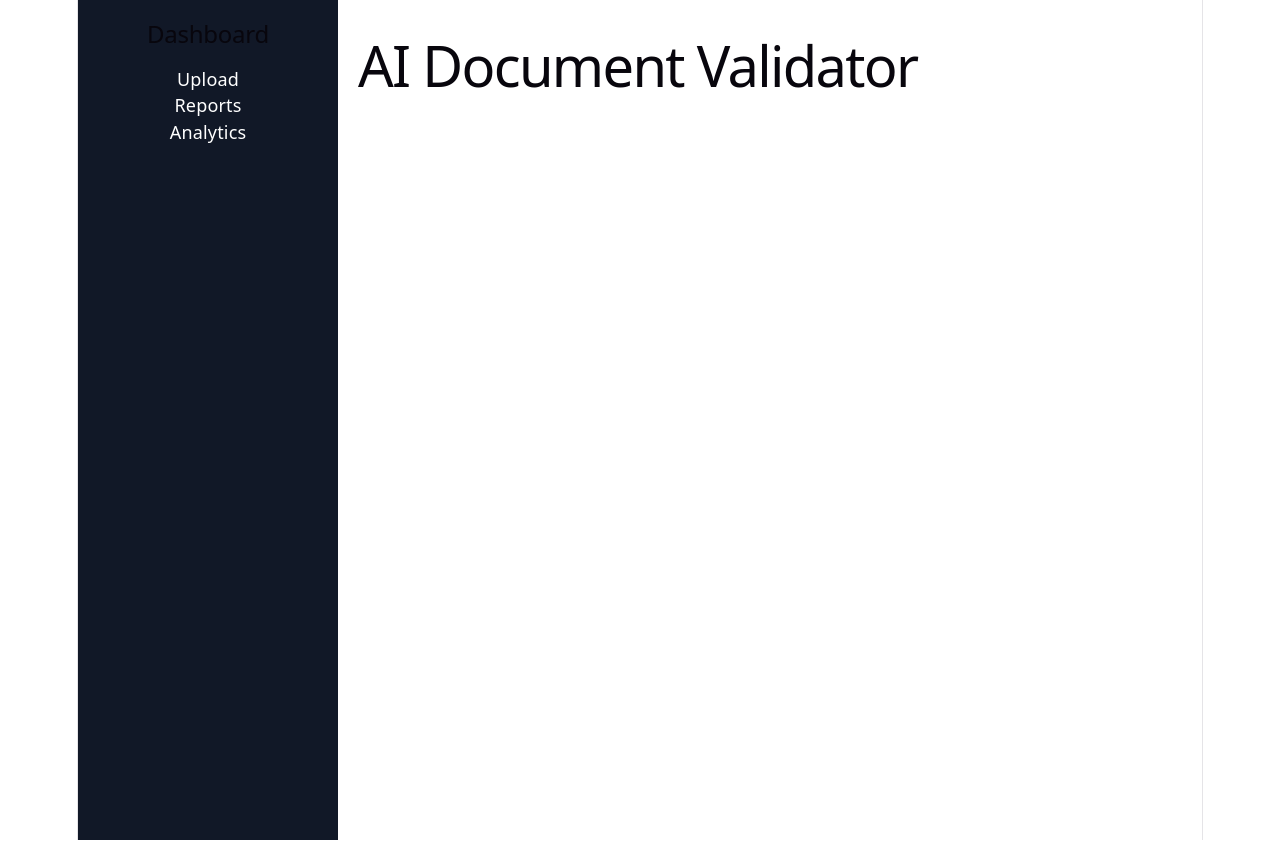
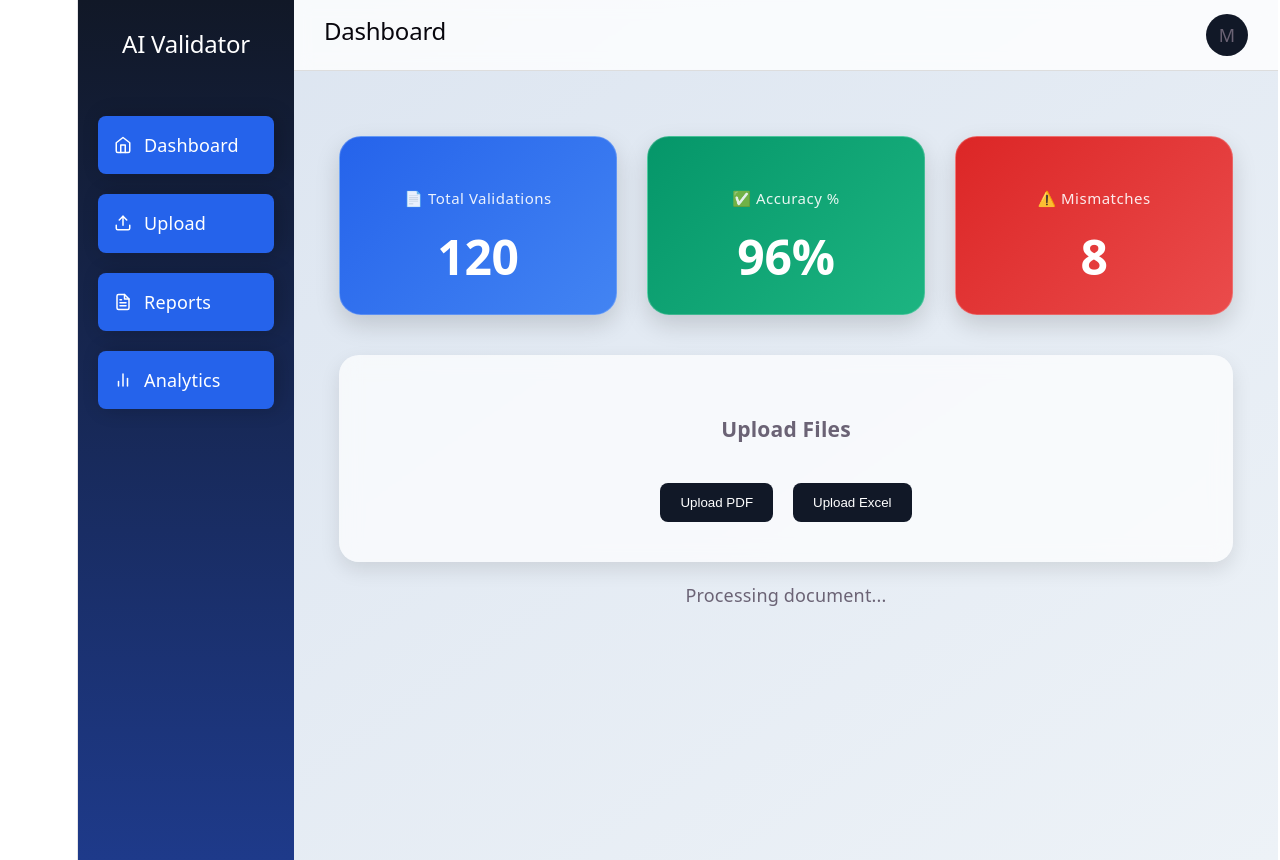
Before and after one commit to manasisawant/Ai-document-validator, a React app in the folder frontend/: page / in a window 1280 px wide. Built offline with nearby package versions, Linux system fonts and the light colour scheme; the HTML template or start-up script is replaced by a standard one.

Commit message:
Created Dashboard UI

```diff
--- a/frontend/package.json
+++ b/frontend/package.json
@@ -11,7 +11,8 @@
   },
   "dependencies": {
     "react": "^19.2.6",
-    "react-dom": "^19.2.6"
+    "react-dom": "^19.2.6",
+    "react-icons": "^5.6.0"
   },
   "devDependencies": {
     "@eslint/js": "^10.0.1",
--- a/frontend/src/App.jsx
+++ b/frontend/src/App.jsx
@@ -1,12 +1,33 @@
 import Sidebar from "./components/Sidebar";
+import Navbar from "./components/Navbar";
+import DashboardCards from "./components/DashboardCards";
+import UploadSection from "./components/UploadSection";
+import Loading from "./components/Loading";
+
+
 
 function App() {
   return (
-    <div style={{ display: "flex" }}>
+    <div
+      style={{
+        display: "flex",
+        background: "linear-gradient(to bottom right, #dbe4f0, #edf2f7)",
+        maxWidth: "1200px",
+        margin: "0 auto",
+      }}
+    >
       <Sidebar />
 
-      <div style={{ padding: "20px" }}>
-        <h1>AI Document Validator</h1>
+      <div style={{ flex: 1 }}>
+        <Navbar />
+
+        <div style={{ padding: "45px" }}>
+          <DashboardCards />
+
+          <UploadSection />
+
+          <Loading />
+        </div>
       </div>
     </div>
   );
--- /dev/null
+++ b/frontend/src/components/DashboardCards.jsx
@@ -0,0 +1,77 @@
+function DashboardCards() {
+  return (
+    <div
+      style={{
+        display: "flex",
+        gap: "30px",
+        marginTop: "20px",
+      }}
+    >
+      <Card title="📄 Total Validations" value="120" background="linear-gradient(135deg, #2563eb, #60a5fa)" />
+      <Card title="✅ Accuracy %" value="96%" background="linear-gradient(135deg, #059669, #34d399)" />
+      <Card title="⚠️ Mismatches" value="8" background="linear-gradient(135deg, #dc2626, #f87171)" />
+    </div>
+  );
+}
+  function Card({ title, value, background }) {
+  return (
+    <div
+      style={{
+  background: background,
+  color: "white",
+  padding: "28px",
+  borderRadius: "22px",
+  width: "220px",
+
+  backgroundSize: "200% 200%",
+
+  boxShadow:
+    "0 10px 25px rgba(0,0,0,0.15)",
+
+  border:
+    "1px solid rgba(255,255,255,0.2)",
+
+  backdropFilter: "blur(12px)",
+
+  transition: "all 0.35s ease",
+
+  cursor: "pointer",
+
+  position: "relative",
+
+  overflow: "hidden",
+}}
+      onMouseOver={(e) =>
+        (e.currentTarget.style.transform = "translate(-8px)")
+      }
+      onMouseOut={(e) =>
+        (e.currentTarget.style.transform = "translateY(0px)")
+      }
+    >
+      <h4
+       style={{
+  color: "rgba(255,255,255,0.9)",
+  fontSize: "15px",
+  marginBottom: "18px",
+  fontWeight: "500",
+  letterSpacing: "0.5px",
+}}
+      >
+        {title}
+      </h4>
+
+      <h2
+        style={{
+  fontSize: "48px",
+  color: "white",
+  fontWeight: "700",
+  margin: 0,
+}}
+      >
+        {value}
+      </h2>
+    </div>
+  );
+}
+
+export default DashboardCards;
--- /dev/null
+++ b/frontend/src/components/Loading.jsx
@@ -0,0 +1,9 @@
+function Loading() {
+  return (
+    <div style={{ marginTop: "20px" }}>
+      <p>Processing document...</p>
+    </div>
+  );
+}
+
+export default Loading;
--- /dev/null
+++ b/frontend/src/components/Navbar.jsx
@@ -0,0 +1,36 @@
+function Navbar() {
+  return (
+    <div
+      style={{
+        height: "70px",
+        background: "rgba(255,255,255,0.8)",
+        backdropFilter: "Blur(8px)",
+        display: "flex",
+        justifyContent: "space-between",
+        alignItems: "center",
+        padding: "0 30px",
+        borderBottom: "1px solid #ddd",
+      }}
+    >
+      <h2>Dashboard</h2>
+
+      <div
+        style={{
+          width: "42px",
+          height: "42px",
+          borderRadius: "50%",
+          background: "#111827",
+          display: "flex",
+          alignItems: "center",
+          justifyContent: "center",
+          color:"while",
+          fontweight:"bold",
+        }}
+      >
+        M
+      </div>
+    </div>
+  );
+}
+
+export default Navbar;
--- a/frontend/src/components/Sidebar.jsx
+++ b/frontend/src/components/Sidebar.jsx
@@ -1,21 +1,96 @@
+import {
+  FiHome,
+  FiUpload,
+  FiFileText,
+  FiBarChart2,
+} from "react-icons/fi";
+
 function Sidebar() {
   return (
-    <div style={{
-      width: "220px",
-      height: "100vh",
-      background: "#111827",
-      color: "white",
-      padding: "20px"
-    }}>
-      <h2>Dashboard</h2>
+    <div
+      style={{
+        width: "220px",
+        height: "100vh",
+        background: "linear-gradient(to bottom, #111827, #1e3a8a)",
+        color: "white",
+        padding: "30px 20px",
+        display: "flex",
+        flexDirection: "column",
+      }}
+    >
+      <h2 style={{ marginBottom: "40px", color: "white"}}>
+        AI Validator
+      </h2>
 
-      <ul style={{ listStyle: "none", padding: 0 }}>
-        <li>Upload</li>
-        <li>Reports</li>
-        <li>Analytics</li>
+      <ul
+        style={{
+          listStyle: "none",
+          padding: 0,
+          display: "flex",
+          flexDirection: "column",
+          gap: "20px",
+        }}
+      >
+        <li style={menuStyle}
+        onMouseOver={(e) =>
+        (e.target.style.background = "#374151")
+        }
+        onMouseOut={(e) =>
+        (e.target.style.background = "#1f2937")
+        }
+        >
+          <FiHome />
+          Dashboard
+        </li>
+        <li style={menuStyle}
+        onMouseOver={(e) =>
+          (e.target.style.background = "#374151")
+        }
+        onMouseOut={(e) =>
+        (e.target.style.background = "#1f2937")
+        }
+        >
+          <FiUpload />
+          Upload
+        </li>
+        <li style={menuStyle}
+        onMouseOver={(e) =>
+        (e.target.style.background = "#374151")
+        }
+        onMouseOut={(e) =>
+        (e.target.style.background ="#1f2937")
+        }
+      >
+        <FiFileText />
+        Reports
+        </li>
+        <li
+        style={menuStyle}
+        onMouseOver={(e) =>
+        (e.target.style.background = "#374151")
+        }
+        onMouseOut={(e) =>
+        (e.target.style.background = "#1f2937")
+        }
+        >
+          <FiBarChart2 />
+          Analytics
+          </li>
       </ul>
     </div>
   );
 }
 
+const menuStyle = {
+  padding: "16px",
+  borderRadius: "8px",
+  cursor: "pointer",
+  background: "#2563eb",
+  transition: "0.3s",
+  display: "flex",
+  alignItems: "center",
+  gap: "12px",
+  boxShadow: "4px 0 20px rgba(0,0,0,0.2)",
+};
+
 export default Sidebar;
--- /dev/null
+++ b/frontend/src/components/UploadSection.jsx
@@ -0,0 +1,46 @@
+function UploadSection() {
+  return (
+    <div
+      style={{
+        marginTop: "40px",
+        background: "rgba(255,255,255,0.7)",
+        backdropFilter: "blur(10px)",
+        padding: "40px",
+        borderRadius: "20px",
+        boxShadow: "0 8px 20px rgba(0,0,0,0.1)",
+        cursor: "pointer",
+        transition: "0.3s",
+        display: "flex",
+        flexDirection: "column",
+        alignItems: "center",
+        justifyContent: "center",
+      }}
+    >
+      <h3>Upload Files</h3>
+      <div style ={{
+        display:"flex",
+        gap:"20px",
+        marginTop:"20px",
+      }}
+      >
+        <button style={uploadButton}>
+            Upload PDF
+        </button>
+        <button style={uploadButton}>
+            Upload Excel
+        </button>
+      </div>
+      </div>
+      );
+      }
+
+      const uploadButton ={
+        padding: "12px 20px",
+        background: "#111827",
+        color: "White",
+        border:"none",
+        borderRadius: "8px",
+        cursor: "pointer",
+      };
+
+export default UploadSection;
```
Also changed, not shown: 1 other file (tests, documents, lock files or other folders).
